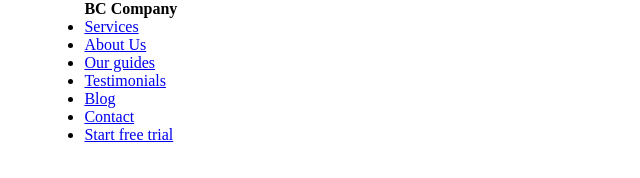
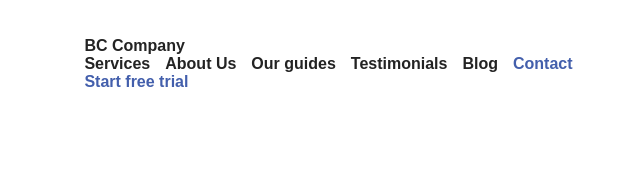
Before and after one commit to Tobijudah/BC-Company-landing-page, a plain HTML site: page index.html in a window 1280 px wide. Shown: the whole page, without its empty margins (242-882 px from the left). Drawn offline with Linux system fonts and the light colour scheme.

Commit message:
nav bar styling

```diff
--- a/css/styles.css
+++ b/css/styles.css
@@ -2,9 +2,41 @@
    padding: 0;
    margin: 0;
    box-sizing: border-box;
+   font-family: 'Nunito Sans', sans-serif;
+   color: #232323;
 }
 
 .container {
    width: 70%;
    margin: 0 auto;
 }
+
+a {
+   text-decoration: none;
+   font-weight: 600;
+}
+
+h4 {
+   font-weight: 800;
+}
+
+nav {
+   display: flex;
+	justify-content: space-between;
+	align-items: center;
+	height: 8rem;
+	padding: 45px 0;
+}
+
+nav ul {
+	display: flex;
+	list-style: none;
+}
+
+nav ul li {
+	margin-right: 15px;
+}
+
+nav ul li:last-of-type a {
+   color: #435fac;
+}
```
